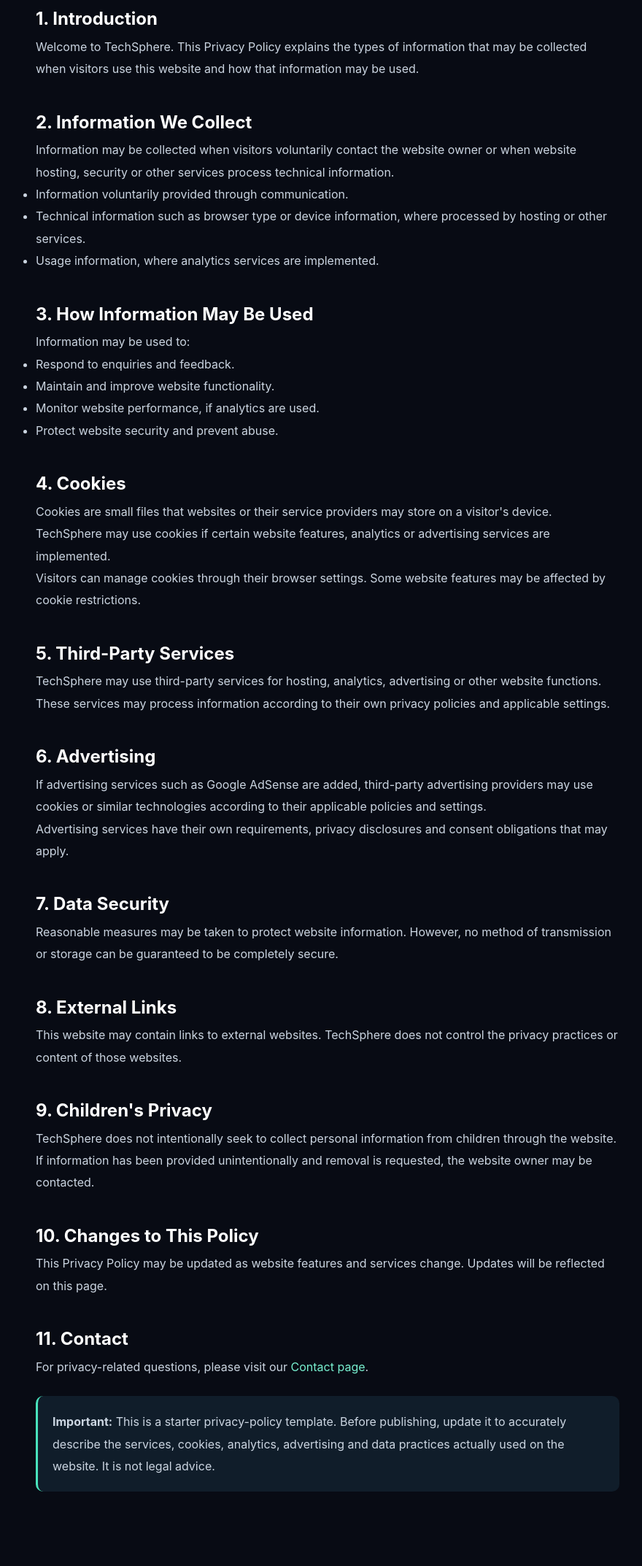
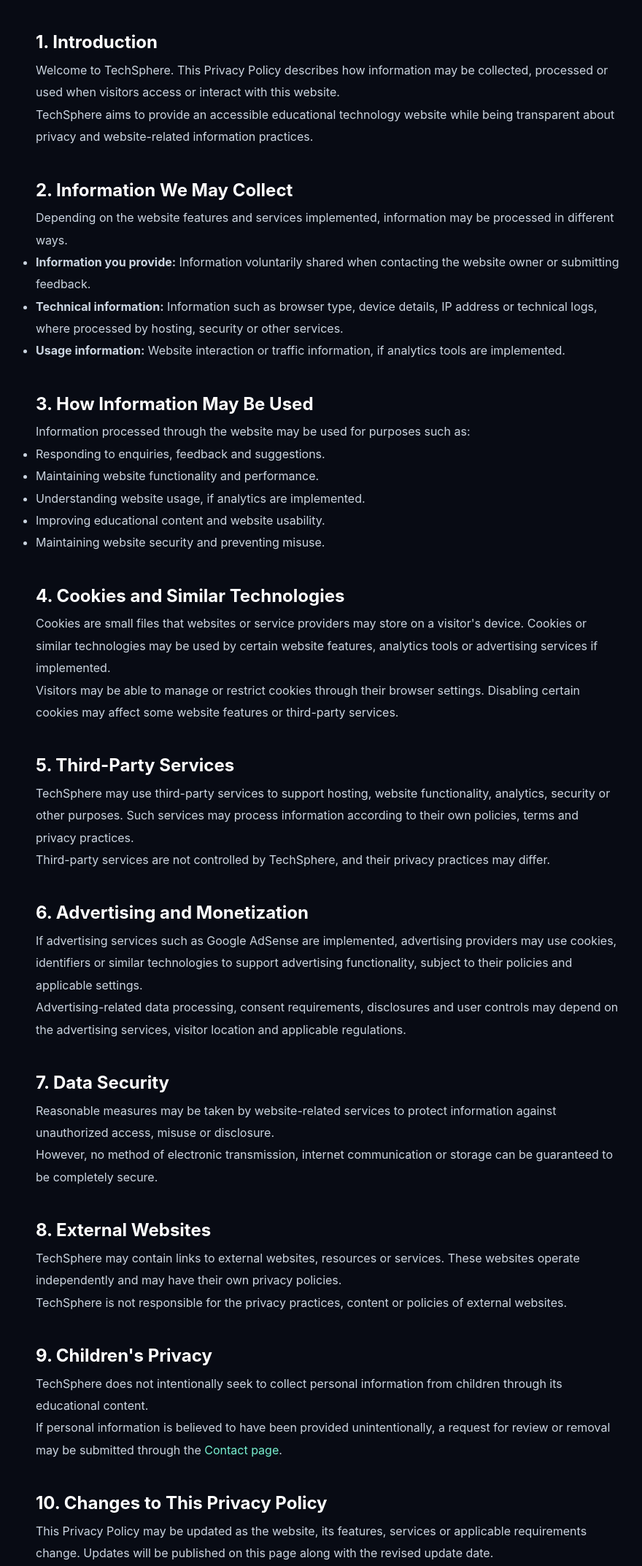
Before and after one commit to BudenshaS/TechSphere, a plain HTML site: page privacy-policy.html in a window 1280 px wide. Shown: the part 598-2744 px from the top of the page at 73% size, without its empty margins (191-1071 px from the left). Drawn offline with Linux system fonts and the light colour scheme.

Commit message:
Update privacy-policy.html

```diff
--- a/privacy-policy.html
+++ b/privacy-policy.html
@@ -4,28 +4,136 @@
 <head>
     <meta charset="UTF-8">
     <meta name="viewport" content="width=device-width, initial-scale=1.0">
-    <meta name="description" content="Read the TechSphere Privacy Policy and understand how website privacy is addressed.">
+
+    <!-- SEO -->
     <title>Privacy Policy | TechSphere</title>
+    <meta name="description" content="Read the TechSphere Privacy Policy to understand information handling, cookies, third-party services, website privacy and data practices.">
+    <meta name="robots" content="index, follow">
+    <meta name="author" content="TechSphere">
+    <meta name="theme-color" content="#0b1120">
+
+    <!-- Canonical -->
+    <link rel="canonical" href="https://budenshas.github.io/TechSphere/privacy-policy.html">
+
+    <!-- Open Graph -->
+    <meta property="og:type" content="website">
+    <meta property="og:title" content="Privacy Policy | TechSphere">
+    <meta property="og:description" content="Understand TechSphere's privacy information, potential data processing, cookies and third-party services.">
+    <meta property="og:url" content="https://budenshas.github.io/TechSphere/privacy-policy.html">
+    <meta property="og:site_name" content="TechSphere">
+
+    <!-- Twitter -->
+    <meta name="twitter:card" content="summary">
+    <meta name="twitter:title" content="Privacy Policy | TechSphere">
+    <meta name="twitter:description" content="Learn about privacy and information handling at TechSphere.">
+
+    <!-- Structured Data -->
+    <script type="application/ld+json">
+    {
+        "@context": "https://schema.org",
+        "@type": "WebPage",
+        "name": "Privacy Policy | TechSphere",
+        "description": "Privacy policy explaining information handling, cookies, third-party services and privacy practices on TechSphere.",
+        "url": "https://budenshas.github.io/TechSphere/privacy-policy.html",
+        "isPartOf": {
+            "@type": "WebSite",
+            "name": "TechSphere",
+            "url": "https://budenshas.github.io/TechSphere/"
+        }
+    }
+    </script>
+
     <link rel="stylesheet" href="style.css">
+
     <style>
-        .policy-page { max-width: 850px; margin: 70px auto; padding: 25px; }
-        .policy-banner { padding: 55px 35px; border-radius: 24px; background: linear-gradient(135deg,#102c35,#164e63,#18233d); margin-bottom: 35px; }
-        .policy-banner span { color: #78f0d0; letter-spacing: 3px; text-transform: uppercase; font-size: 13px; }
-        .policy-banner h1 { font-size: clamp(36px,5vw,58px); margin: 20px 0; }
-        .policy-banner p { color: #cbd5e1; }
-        .policy-content { color: #cbd5e1; line-height: 1.9; }
-        .policy-content h2 { color: #fff; margin-top: 35px; }
-        .policy-content h3 { color: #dce8f5; margin-top: 25px; }
-        .policy-back { display: inline-block; margin-bottom: 25px; color: #78f0d0; text-decoration: none; }
-        .policy-note { padding: 20px; background: #101d2a; border-left: 3px solid #49e3bc; border-radius: 10px; margin: 25px 0; }
+        .policy-page {
+            max-width: 850px;
+            margin: 70px auto;
+            padding: 25px;
+        }
+
+        .policy-banner {
+            padding: 55px 35px;
+            border-radius: 24px;
+            background: linear-gradient(135deg,#102c35,#164e63,#18233d);
+            margin-bottom: 35px;
+        }
+
+        .policy-banner span {
+            color: #78f0d0;
+            letter-spacing: 3px;
+            text-transform: uppercase;
+            font-size: 13px;
+        }
+
+        .policy-banner h1 {
+            font-size: clamp(36px,5vw,58px);
+            margin: 20px 0;
+        }
+
+        .policy-banner p {
+            color: #cbd5e1;
+            line-height: 1.8;
+        }
+
+        .policy-content {
+            color: #cbd5e1;
+            line-height: 1.9;
+        }
+
+        .policy-content h2 {
+            color: #fff;
+            margin-top: 35px;
+        }
+
+        .policy-content h3 {
+            color: #dce8f5;
+            margin-top: 25px;
+        }
+
+        .policy-back {
+            display: inline-block;
+            margin-bottom: 25px;
+            color: #78f0d0;
+            text-decoration: none;
+        }
+
+        .policy-back:hover {
+            text-decoration: underline;
+        }
+
+        .policy-note {
+            padding: 20px;
+            background: #101d2a;
+            border-left: 3px solid #49e3bc;
+            border-radius: 10px;
+            margin: 25px 0;
+        }
+
+        .policy-content a {
+            color: #78f0d0;
+        }
+
+        @media(max-width:600px) {
+            .policy-page {
+                margin: 30px auto;
+                padding: 15px;
+            }
+
+            .policy-banner {
+                padding: 40px 22px;
+            }
+        }
     </style>
 </head>
+
 <body>
 
 <header class="navbar">
     <div class="container nav-container">
         <a href="index.html" class="logo">T<span>echSphere</span></a>
-        <nav>
+
+        <nav aria-label="Main navigation">
             <a href="index.html">Home</a>
             <a href="index.html#topics">Explore</a>
             <a href="index.html#articles">Articles</a>
@@ -35,68 +143,199 @@
 </header>
 
 <main class="policy-page">
+
     <a href="index.html" class="policy-back">← Back to Home</a>
 
     <section class="policy-banner">
         <span>Privacy & Transparency</span>
+
         <h1>Privacy Policy</h1>
-        <p>Learn how TechSphere addresses privacy and information on this website.</p>
-        <p>Last updated: November 22, 2026</p>
+
+        <p>
+            Learn how TechSphere addresses privacy, information handling
+            and the technologies that may be used on this website.
+        </p>
+
+        <p><strong>Last updated:</strong> November 23, 2026</p>
     </section>
 
     <article class="policy-content">
 
         <h2>1. Introduction</h2>
-        <p>Welcome to TechSphere. This Privacy Policy explains the types of information that may be collected when visitors use this website and how that information may be used.</p>
 
-        <h2>2. Information We Collect</h2>
-        <p>Information may be collected when visitors voluntarily contact the website owner or when website hosting, security or other services process technical information.</p>
+        <p>
+            Welcome to TechSphere. This Privacy Policy describes how
+            information may be collected, processed or used when visitors
+            access or interact with this website.
+        </p>
+
+        <p>
+            TechSphere aims to provide an accessible educational
+            technology website while being transparent about privacy
+            and website-related information practices.
+        </p>
+
+        <h2>2. Information We May Collect</h2>
+
+        <p>
+            Depending on the website features and services implemented,
+            information may be processed in different ways.
+        </p>
+
         <ul>
-            <li>Information voluntarily provided through communication.</li>
-            <li>Technical information such as browser type or device information, where processed by hosting or other services.</li>
-            <li>Usage information, where analytics services are implemented.</li>
+            <li>
+                <strong>Information you provide:</strong>
+                Information voluntarily shared when contacting the
+                website owner or submitting feedback.
+            </li>
+
+            <li>
+                <strong>Technical information:</strong>
+                Information such as browser type, device details,
+                IP address or technical logs, where processed by
+                hosting, security or other services.
+            </li>
+
+            <li>
+                <strong>Usage information:</strong>
+                Website interaction or traffic information, if
+                analytics tools are implemented.
+            </li>
         </ul>
 
         <h2>3. How Information May Be Used</h2>
-        <p>Information may be used to:</p>
+
+        <p>
+            Information processed through the website may be used
+            for purposes such as:
+        </p>
+
         <ul>
-            <li>Respond to enquiries and feedback.</li>
-            <li>Maintain and improve website functionality.</li>
-            <li>Monitor website performance, if analytics are used.</li>
-            <li>Protect website security and prevent abuse.</li>
+            <li>Responding to enquiries, feedback and suggestions.</li>
+            <li>Maintaining website functionality and performance.</li>
+            <li>Understanding website usage, if analytics are implemented.</li>
+            <li>Improving educational content and website usability.</li>
+            <li>Maintaining website security and preventing misuse.</li>
         </ul>
 
-        <h2>4. Cookies</h2>
-        <p>Cookies are small files that websites or their service providers may store on a visitor's device. TechSphere may use cookies if certain website features, analytics or advertising services are implemented.</p>
-        <p>Visitors can manage cookies through their browser settings. Some website features may be affected by cookie restrictions.</p>
+        <h2>4. Cookies and Similar Technologies</h2>
+
+        <p>
+            Cookies are small files that websites or service providers
+            may store on a visitor's device. Cookies or similar
+            technologies may be used by certain website features,
+            analytics tools or advertising services if implemented.
+        </p>
+
+        <p>
+            Visitors may be able to manage or restrict cookies through
+            their browser settings. Disabling certain cookies may affect
+            some website features or third-party services.
+        </p>
 
         <h2>5. Third-Party Services</h2>
-        <p>TechSphere may use third-party services for hosting, analytics, advertising or other website functions. These services may process information according to their own privacy policies and applicable settings.</p>
 
-        <h2>6. Advertising</h2>
-        <p>If advertising services such as Google AdSense are added, third-party advertising providers may use cookies or similar technologies according to their applicable policies and settings.</p>
-        <p>Advertising services have their own requirements, privacy disclosures and consent obligations that may apply.</p>
+        <p>
+            TechSphere may use third-party services to support hosting,
+            website functionality, analytics, security or other purposes.
+            Such services may process information according to their
+            own policies, terms and privacy practices.
+        </p>
+
+        <p>
+            Third-party services are not controlled by TechSphere,
+            and their privacy practices may differ.
+        </p>
+
+        <h2>6. Advertising and Monetization</h2>
+
+        <p>
+            If advertising services such as Google AdSense are
+            implemented, advertising providers may use cookies,
+            identifiers or similar technologies to support
+            advertising functionality, subject to their policies
+            and applicable settings.
+        </p>
+
+        <p>
+            Advertising-related data processing, consent requirements,
+            disclosures and user controls may depend on the advertising
+            services, visitor location and applicable regulations.
+        </p>
 
         <h2>7. Data Security</h2>
-        <p>Reasonable measures may be taken to protect website information. However, no method of transmission or storage can be guaranteed to be completely secure.</p>
 
-        <h2>8. External Links</h2>
-        <p>This website may contain links to external websites. TechSphere does not control the privacy practices or content of those websites.</p>
+        <p>
+            Reasonable measures may be taken by website-related
+            services to protect information against unauthorized
+            access, misuse or disclosure.
+        </p>
+
+        <p>
+            However, no method of electronic transmission,
+            internet communication or storage can be guaranteed
+            to be completely secure.
+        </p>
+
+        <h2>8. External Websites</h2>
+
+        <p>
+            TechSphere may contain links to external websites,
+            resources or services. These websites operate
+            independently and may have their own privacy policies.
+        </p>
+
+        <p>
+            TechSphere is not responsible for the privacy practices,
+            content or policies of external websites.
+        </p>
 
         <h2>9. Children's Privacy</h2>
-        <p>TechSphere does not intentionally seek to collect personal information from children through the website. If information has been provided unintentionally and removal is requested, the website owner may be contacted.</p>
 
-        <h2>10. Changes to This Policy</h2>
-        <p>This Privacy Policy may be updated as website features and services change. Updates will be reflected on this page.</p>
+        <p>
+            TechSphere does not intentionally seek to collect
+            personal information from children through its
+            educational content.
+        </p>
+
+        <p>
+            If personal information is believed to have been
+            provided unintentionally, a request for review
+            or removal may be submitted through the
+            <a href="contact.html">Contact page</a>.
+        </p>
+
+        <h2>10. Changes to This Privacy Policy</h2>
+
+        <p>
+            This Privacy Policy may be updated as the website,
+            its features, services or applicable requirements change.
+            Updates will be published on this page along with
+            the revised update date.
+        </p>
 
         <h2>11. Contact</h2>
-        <p>For privacy-related questions, please visit our <a href="contact.html" style="color:#78f0d0;">Contact page</a>.</p>
+
+        <p>
+            For questions, feedback or privacy-related enquiries
+            about TechSphere, please visit our
+            <a href="contact.html">Contact page</a>.
+        </p>
 
         <div class="policy-note">
-            <strong>Important:</strong> This is a starter privacy-policy template. Before publishing, update it to accurately describe the services, cookies, analytics, advertising and data practices actually used on the website. It is not legal advice.
+            <strong>Transparency notice:</strong>
+
+            <p>
+                This privacy policy is a general website privacy
+                template and is not legal advice. It must be reviewed
+                and updated to accurately reflect the actual services,
+                hosting arrangements, cookies, analytics, advertising
+                technologies and information practices used on TechSphere.
+            </p>
         </div>
 
     </article>
+
 </main>
 
 <footer class="footer">
@@ -106,5 +345,6 @@
 </footer>
 
 <script src="script.js"></script>
+
 </body>
 </html>
```
